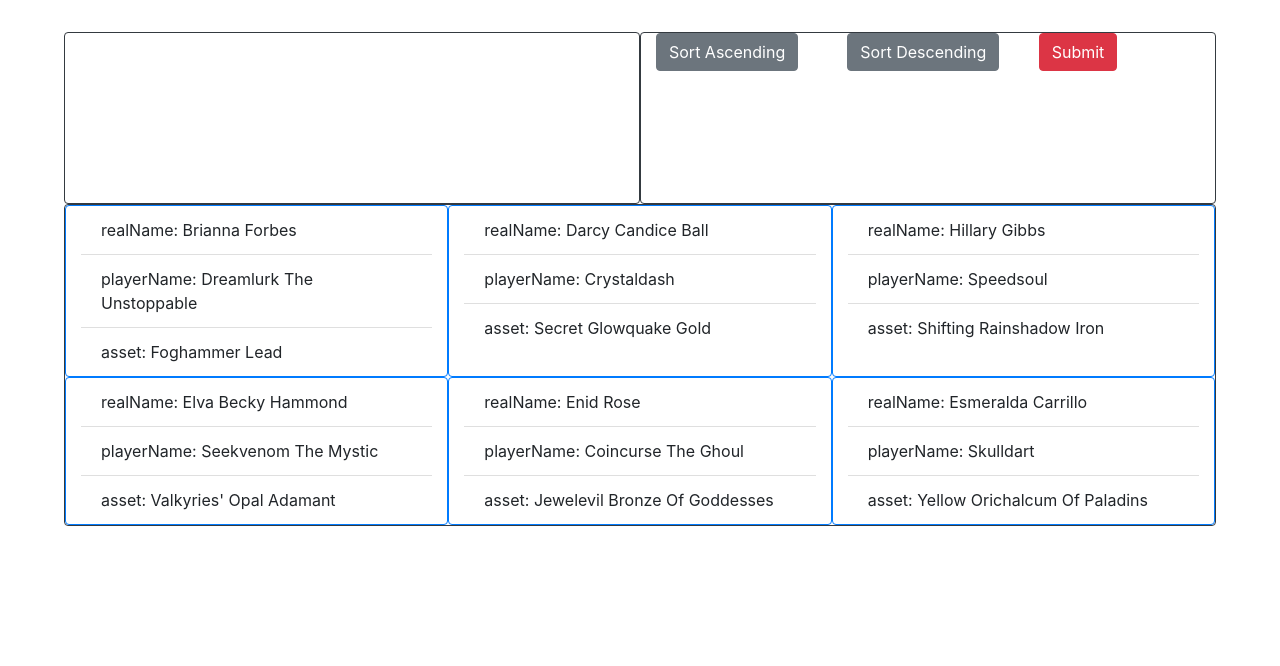
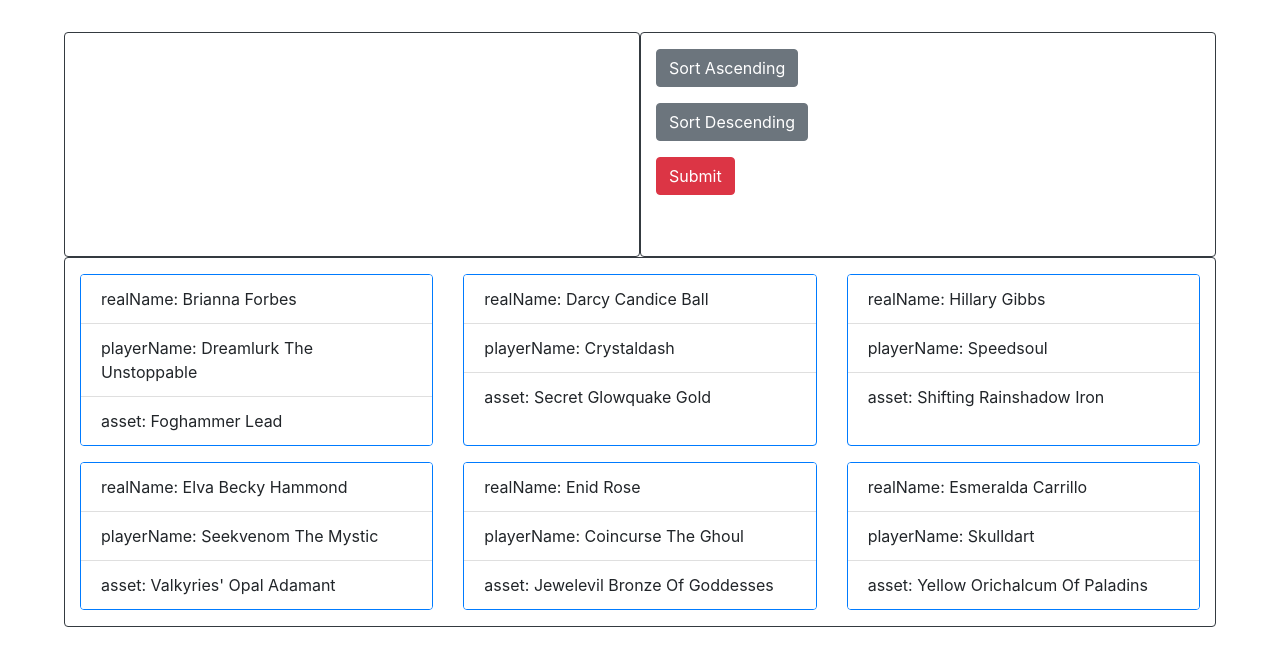
Before and after one commit to twin-nuclei/cardGame, a website built with Parcel: page src/index.html in a window 1280 px wide. Built offline with nearby package versions, Linux system fonts and the light colour scheme.

Commit message:
implemented Tinas suggestions: more modularity

```diff
--- a/src/index.html
+++ b/src/index.html
@@ -10,12 +10,12 @@
 <body>
 <div id="main" class="container-fluid">
     <div class="row">
-        <div id="details" class="col-sm-6 border border-dark rounded controls"></div>
-        <div id="controls" class="col-sm-6 border border-dark rounded controls">
+        <div id="details" class="col-sm-6 pb-3 pt-3 border border-dark rounded controls"></div>
+        <div id="controls" class="col-sm-6 pb-3 border border-dark rounded controls">
             <div id="controls-row" class="row controls-row"></div>
         </div>
         <div id="overview" class="container col-sm-12 border border-dark rounded">
-            <div class="row overview-row"></div>
+            <div class="row overview-row pb-3"></div>
         </div>
     </div>
     <div id="submitModal" class="modal">
--- a/src/js/modules/cards.js
+++ b/src/js/modules/cards.js
@@ -24,7 +24,7 @@ function addIdToCardData (players) {
 
 function createCard(cardData) {
     let card = document.createElement('div');
-    card.className = 'card col-sm-4 border m-0 border-primary rounded';
+    card.className = 'card h-100 border border-primary rounded';
     addCardContent(card, cardData);
     card.onclick = event => { displayInDetailView(event); markSelectedCardAndRefreshOverview(event)};
     return card;
--- a/src/js/modules/controls.js
+++ b/src/js/modules/controls.js
@@ -15,7 +15,7 @@ function createControls(cards) {
 
 function createButtonColumn() {
     let buttonColumn = document.createElement('div');
-    buttonColumn.className = 'col-sm-4';
+    buttonColumn.className = 'col-sm-12 mt-3';
     return buttonColumn;
 }
 
--- a/src/js/modules/details.js
+++ b/src/js/modules/details.js
@@ -10,7 +10,7 @@ function displayInDetailView(event) {
     let cardCopy = createCard(selectedCard[0]);
     cardCopy.onclick = () => {};
     cardCopy.id = cards.length + 1;
-    cardCopy.className = 'cardCopy card-body col-sm-12 border border-primary rounded';
+    cardCopy.className = 'cardCopy card-body border border-primary rounded';
     details.appendChild(cardCopy);
 }
 
--- a/src/js/modules/overview.js
+++ b/src/js/modules/overview.js
@@ -7,16 +7,22 @@ function createCardOverview(allCards) {
     let overview = document.getElementsByClassName('overview-row');
     overview[0].innerHTML = ''
     requestAnimationFrame(() => {
-        cards.forEach(card => overview[0].appendChild(card))});
+        cards.forEach(card => {
+            let cardColumn = document.createElement('div');
+            cardColumn.className = 'col-sm-4 mt-3';
+            cardColumn.appendChild(card);
+            overview[0].appendChild(cardColumn);
+
+        })});
 }
 
 function markSelectedCardAndRefreshOverview(event) {
     if (sessionStorage.getItem('selectedCardId')) {
         let previousSelectedCard = document.getElementById(sessionStorage.getItem('selectedCardId'))
-        previousSelectedCard.className = 'card card card col-sm-4 border border-primary rounded';
+        previousSelectedCard.className = 'card h-100 border border-primary rounded';
     }
     let selectedCard = document.getElementById(event.currentTarget.id);
-    selectedCard.className = 'card card col-sm-4 border border-primary rounded';
+    selectedCard.className = 'card h-100 border border-primary rounded';
     sessionStorage.setItem('selectedCardId', event.currentTarget.id);
 }
 
--- a/src/sass/main.scss
+++ b/src/sass/main.scss
@@ -7,7 +7,7 @@ body {
 }
 
 .controls {
-    min-height: 172px;
+    min-height: 225px;
 }
 
 .close {
```
Also changed, not shown: dist/index.html, 4 other files.
